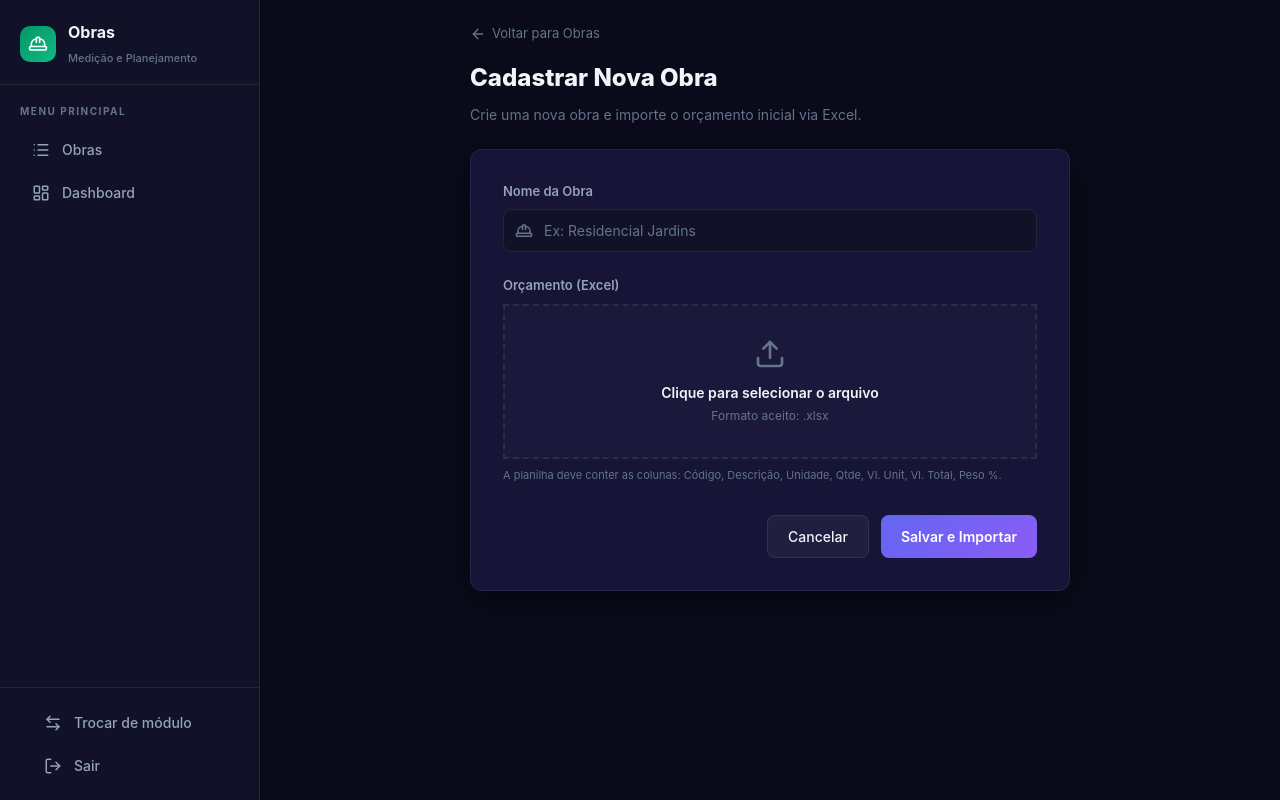
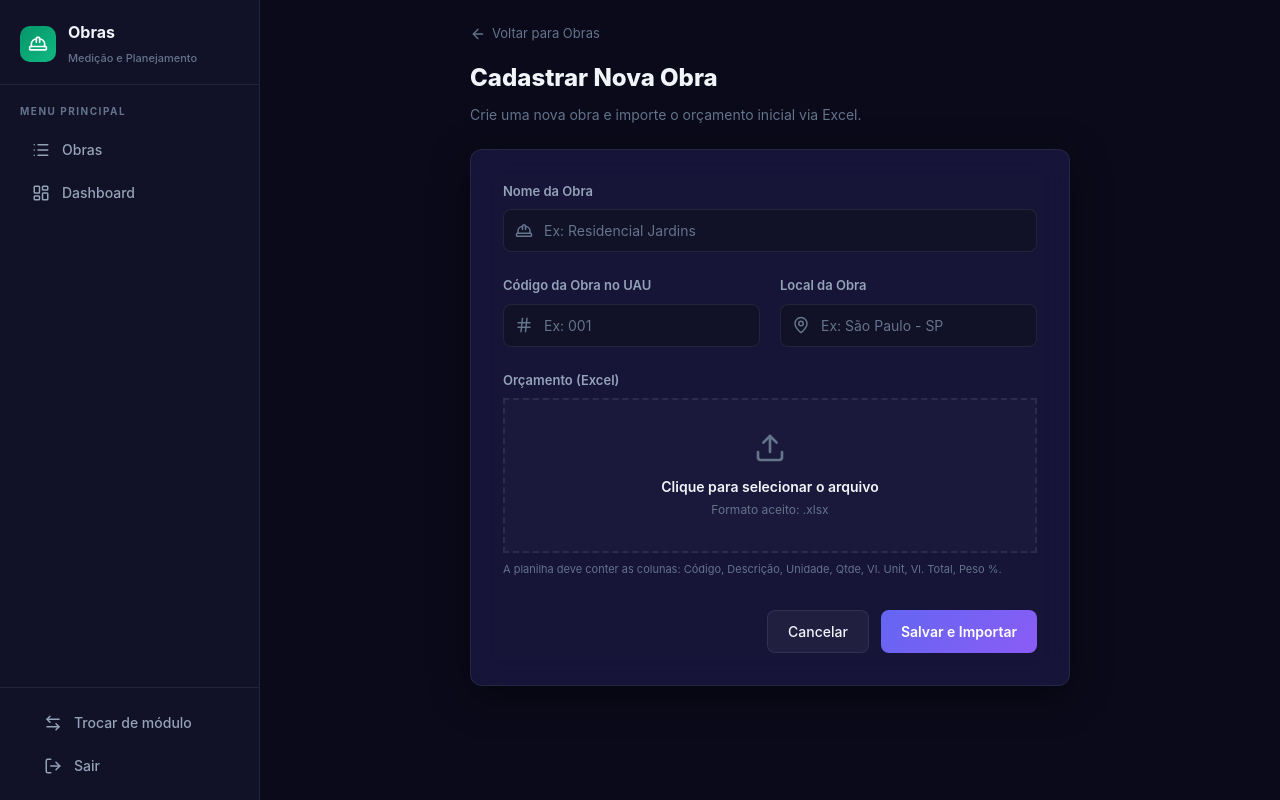
Before and after one commit to joaospraybom52-code/oceansupri, a Next.js app: page /obras-eng/nova in a window 1280 px wide. Built offline with nearby package versions, Linux system fonts and the light colour scheme; no server answers.

Commit message:
feat(obras): adiciona campos de codigo_uau e local da obra

```diff
--- a/src/app/api/obras/importar-excel/route.ts
+++ b/src/app/api/obras/importar-excel/route.ts
@@ -6,6 +6,8 @@ export async function POST(request: Request) {
     try {
         const formData = await request.formData()
         const nome = formData.get('nome') as string
+        const codigoUau = formData.get('codigoUau') as string || null
+        const local = formData.get('local') as string || null
         const file = formData.get('file') as File
 
         if (!nome || !file) {
@@ -41,6 +43,8 @@ export async function POST(request: Request) {
             .insert({
                 nome: nome,
                 status: 'Ativa',
+                codigo_uau: codigoUau,
+                local: local,
             })
             .select('id')
             .single()
--- a/src/app/obras-eng/[id]/layout.tsx
+++ b/src/app/obras-eng/[id]/layout.tsx
@@ -50,8 +50,18 @@ export default async function ObraContextLayout({
                                 {obra.status}
                             </span>
                         </div>
-                        <p style={{ fontSize: '14px', color: 'var(--text-muted)' }}>
-                            Cadastrada em {new Date(obra.created_at || '').toLocaleDateString('pt-BR')}
+                        <p style={{ fontSize: '14px', color: 'var(--text-muted)', display: 'flex', alignItems: 'center', gap: '16px', flexWrap: 'wrap' }}>
+                            <span>Cadastrada em {new Date(obra.created_at || '').toLocaleDateString('pt-BR')}</span>
+                            {obra.codigo_uau && (
+                                <span style={{ color: 'var(--accent-blue-light)', fontWeight: 600 }}>
+                                    Código UAU: {obra.codigo_uau}
+                                </span>
+                            )}
+                            {obra.local && (
+                                <span style={{ display: 'inline-flex', alignItems: 'center', gap: '4px' }}>
+                                    📍 {obra.local}
+                                </span>
+                            )}
                         </p>
                     </div>
                 </div>
--- a/src/app/obras-eng/dashboard/page.tsx
+++ b/src/app/obras-eng/dashboard/page.tsx
@@ -467,6 +467,11 @@ export default async function GlobalDashboardPage() {
                                                     >
                                                         {obra.nome}
                                                     </span>
+                                                    {rawObra?.codigo_uau && (
+                                                        <span style={{ fontSize: '11px', color: 'var(--accent-blue-light)', fontWeight: 500 }}>
+                                                            UAU: {rawObra.codigo_uau} {rawObra.local ? `· 📍 ${rawObra.local}` : ''}
+                                                        </span>
+                                                    )}
                                                     {rawObra?.data_inicio && (
                                                         <span
                                                             style={{
--- a/src/app/obras-eng/nova/page.tsx
+++ b/src/app/obras-eng/nova/page.tsx
@@ -2,12 +2,14 @@
 
 import { useState } from 'react'
 import { useRouter } from 'next/navigation'
-import { ArrowLeft, Upload, FileSpreadsheet, AlertCircle, CheckCircle2, HardHat } from 'lucide-react'
+import { ArrowLeft, Upload, FileSpreadsheet, AlertCircle, CheckCircle2, HardHat, MapPin, Hash } from 'lucide-react'
 import Link from 'next/link'
 
 export default function NovaObraPage() {
     const router = useRouter()
     const [nome, setNome] = useState('')
+    const [codigoUau, setCodigoUau] = useState('')
+    const [local, setLocal] = useState('')
     const [file, setFile] = useState<File | null>(null)
     const [loading, setLoading] = useState(false)
     const [error, setError] = useState('')
@@ -30,6 +32,8 @@ export default function NovaObraPage() {
 
         const formData = new FormData()
         formData.append('nome', nome)
+        formData.append('codigoUau', codigoUau)
+        formData.append('local', local)
         formData.append('file', file)
 
         try {
@@ -91,6 +95,48 @@ export default function NovaObraPage() {
                             />
                         </div>
                     </div>
+
+                    {/* Código UAU & Local da Obra */}
+                    <div style={{ display: 'grid', gridTemplateColumns: '1fr 1fr', gap: '20px' }}>
+                        <div>
+                            <label style={{ display: 'block', fontSize: '13px', fontWeight: 600, color: 'var(--text-secondary)', marginBottom: '8px' }}>
+                                Código da Obra no UAU
+                            </label>
+                            <div style={{ position: 'relative' }}>
+                                <div style={{ position: 'absolute', left: '12px', top: '50%', transform: 'translateY(-50%)', color: 'var(--text-muted)' }}>
+                                    <Hash size={18} />
+                                </div>
+                                <input
+                                    type="text"
+                                    value={codigoUau}
+                                    onChange={(e) => setCodigoUau(e.target.value)}
+                                    className="input-field"
+                                    style={{ paddingLeft: '40px' }}
+                                    placeholder="Ex: 001"
+                                />
+                            </div>
+                        </div>
+
+                        <div>
+                            <label style={{ display: 'block', fontSize: '13px', fontWeight: 600, color: 'var(--text-secondary)', marginBottom: '8px' }}>
+                                Local da Obra
+                            </label>
+                            <div style={{ position: 'relative' }}>
+                                <div style={{ position: 'absolute', left: '12px', top: '50%', transform: 'translateY(-50%)', color: 'var(--text-muted)' }}>
+                                    <MapPin size={18} />
+                                </div>
+                                <input
+                                    type="text"
+                                    value={local}
+                                    onChange={(e) => setLocal(e.target.value)}
+                                    className="input-field"
+                                    style={{ paddingLeft: '40px' }}
+                                    placeholder="Ex: São Paulo - SP"
+                                />
+                            </div>
+                        </div>
+                    </div>
+
 
                     {/* Upload de Excel */}
                     <div>
--- a/src/app/obras-eng/page.tsx
+++ b/src/app/obras-eng/page.tsx
@@ -81,14 +81,27 @@ export default async function ObrasListPage() {
                                     </div>
                                     <div>
                                         <h3 style={{ fontSize: '16px', fontWeight: 600 }}>{obra.nome}</h3>
+                                        <div style={{ display: 'flex', alignItems: 'center', gap: '8px', flexWrap: 'wrap', marginTop: '6px' }}>
                                             <span style={{
-                                            fontSize: '11px', fontWeight: 600,
+                                                fontSize: '10px', fontWeight: 700,
                                                 color: obra.status === 'Ativa' ? 'var(--accent-green)' : 'var(--text-muted)',
                                                 background: obra.status === 'Ativa' ? 'rgba(16, 185, 129, 0.1)' : 'rgba(255,255,255,0.05)',
-                                            padding: '2px 8px', borderRadius: '12px', display: 'inline-block', marginTop: '4px'
+                                                padding: '2px 8px', borderRadius: '12px', display: 'inline-block',
+                                                textTransform: 'uppercase', letterSpacing: '0.3px'
                                             }}>
                                                 {obra.status}
                                             </span>
+                                            {obra.codigo_uau && (
+                                                <span style={{ fontSize: '11px', color: 'var(--accent-blue-light)', fontWeight: 600, background: 'rgba(99, 102, 241, 0.08)', padding: '2px 8px', borderRadius: '12px' }}>
+                                                    UAU: {obra.codigo_uau}
+                                                </span>
+                                            )}
+                                            {obra.local && (
+                                                <span style={{ fontSize: '11px', color: 'var(--text-secondary)', display: 'inline-flex', alignItems: 'center', gap: '3px' }} title={obra.local}>
+                                                    📍 {obra.local}
+                                                </span>
+                                            )}
+                                        </div>
                                     </div>
                                 </div>
                             </div>
--- a/src/lib/types/database.ts
+++ b/src/lib/types/database.ts
@@ -295,6 +295,8 @@ export type Database = {
                     data_inicio: string | null
                     data_fim: string | null
                     created_at: string | null
+                    codigo_uau: string | null
+                    local: string | null
                 }
                 Insert: {
                     id?: string
@@ -303,6 +305,8 @@ export type Database = {
                     data_inicio?: string | null
                     data_fim?: string | null
                     created_at?: string | null
+                    codigo_uau?: string | null
+                    local?: string | null
                 }
                 Update: {
                     id?: string
@@ -311,6 +315,8 @@ export type Database = {
                     data_inicio?: string | null
                     data_fim?: string | null
                     created_at?: string | null
+                    codigo_uau?: string | null
+                    local?: string | null
                 }
                 Relationships: []
             }
```
Also changed, not shown: 1 other file (tests, documents, lock files or other folders). Lines whose indentation alone changed are shown as unchanged.
